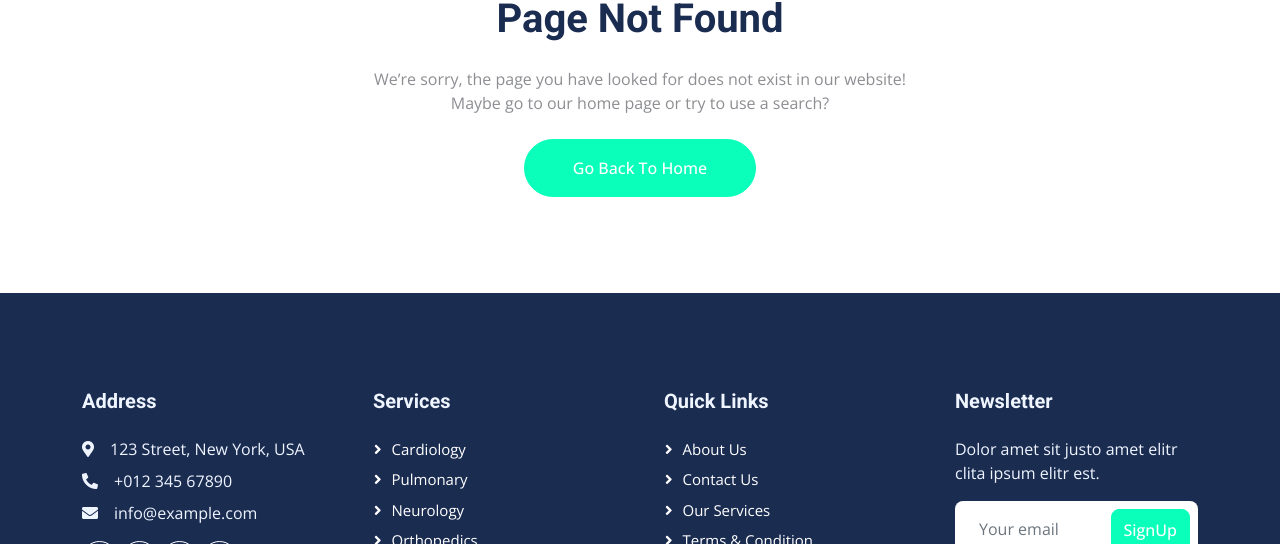
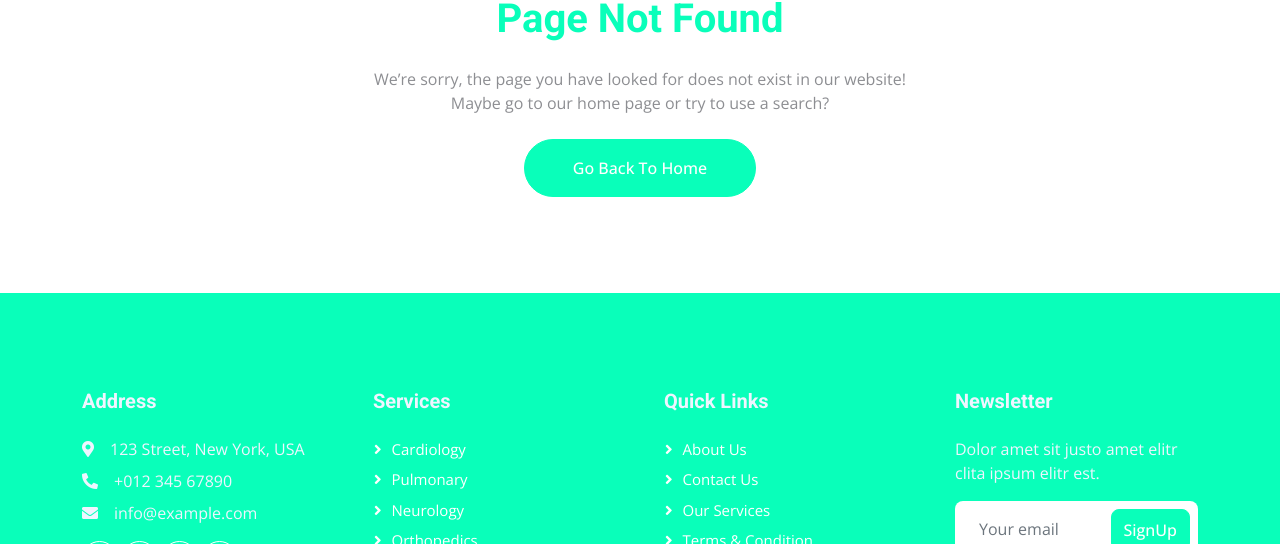
Before and after one commit to rithikkk/dental_clinic_website, a plain HTML site: page 404.html in a window 1280 px wide. Shown: the part 738-1282 px from the top of the page. Drawn offline with nearby package versions, Linux system fonts and the light colour scheme; files that its build step writes are made by us from their sources.

Commit message:
Color and added logo

```diff
--- a/scss/bootstrap.scss
+++ b/scss/bootstrap.scss
@@ -2,7 +2,7 @@
 
 $primary: #09ffba;
 $light: #EFF5FF;
-$dark: #1B2C51;
+$dark: #09ffba;
 
 $font-family-base: 'Open Sans', sans-serif;
 
```
Also changed, not shown: index.html (+1 -1 lines), img/logo-parhar.png (added).
